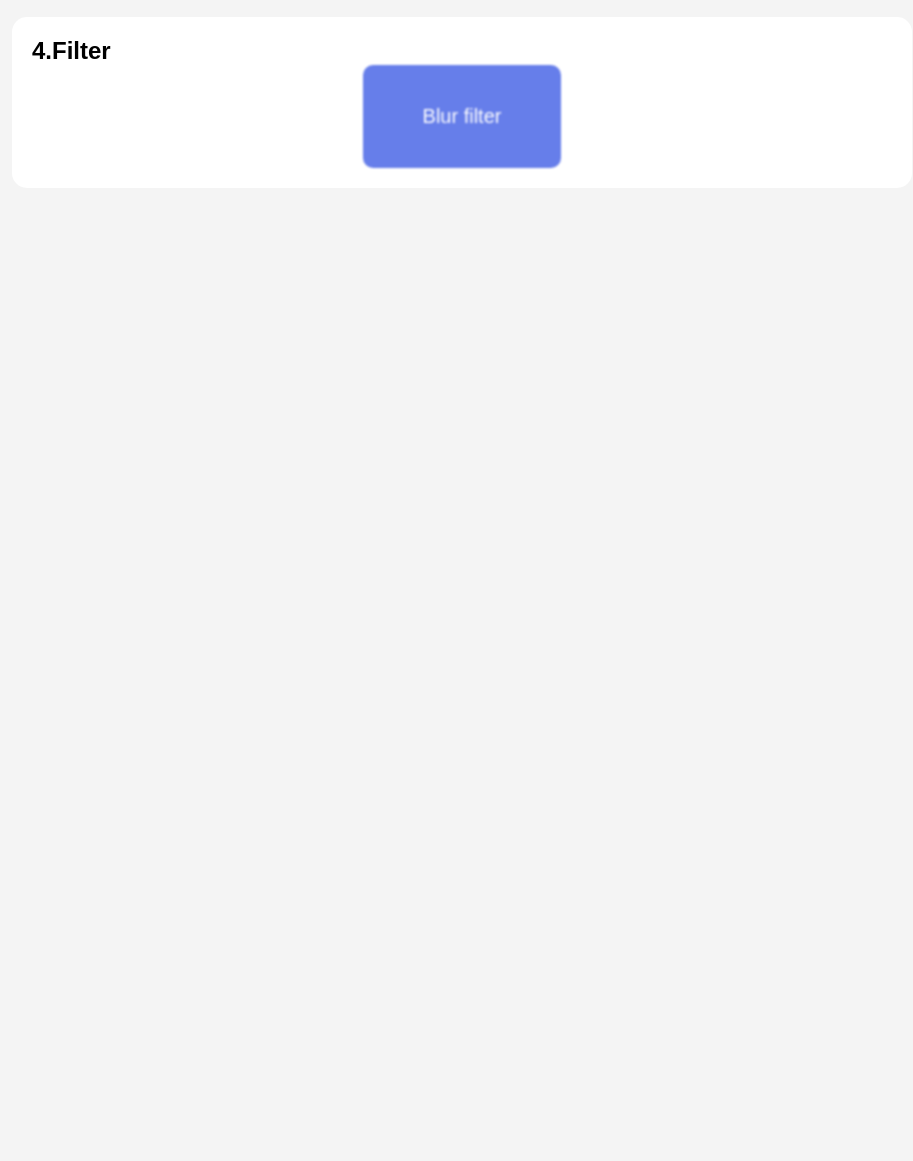
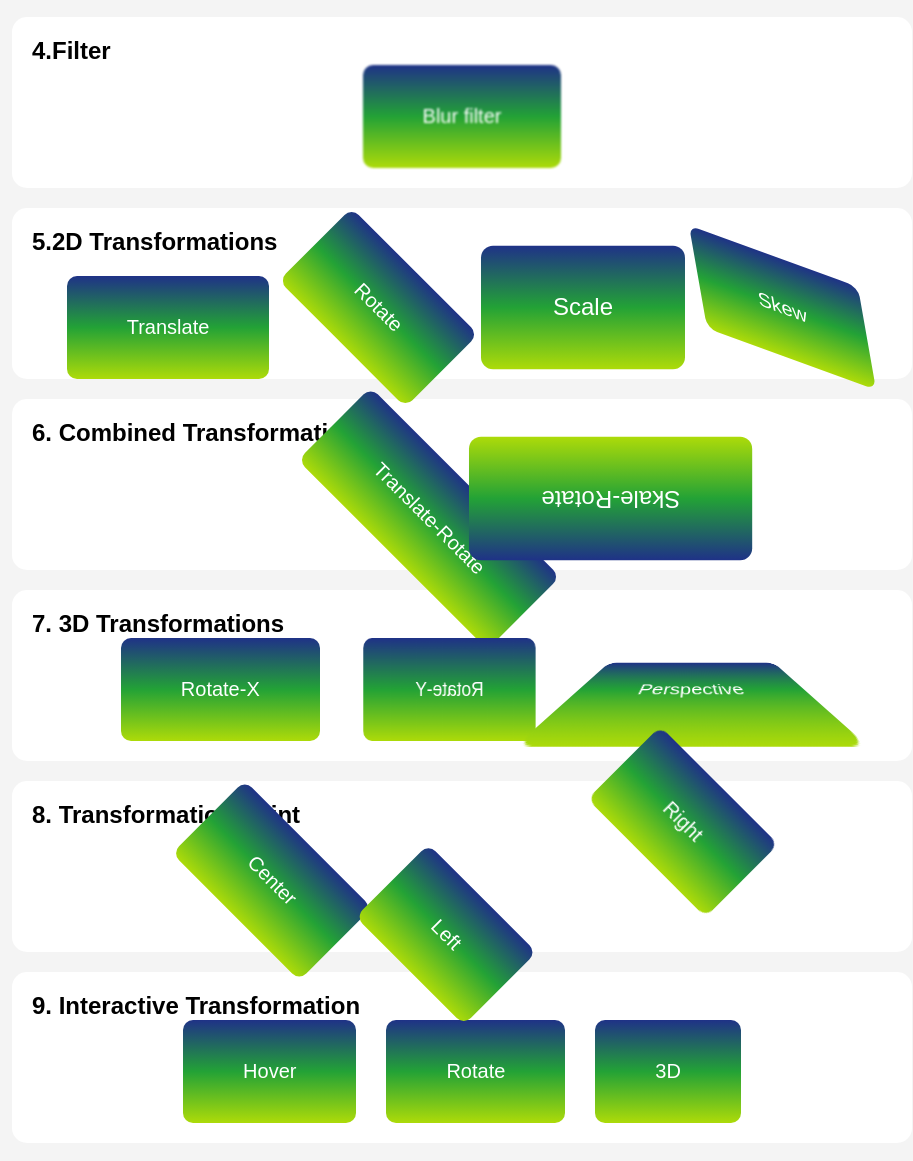
Before and after one commit to tvg22/git-init-repo, a plain HTML site: page DecorativeCSS/index.html in a window 1280 px wide. Shown: the part 611-1772 px from the top of the page, without its empty margins (178-1091 px from the left). Before the commit the page ends 839 px from the top, so only its background shows below. Drawn offline with Linux system fonts and the light colour scheme.

Commit message:
feat: transform CSS

```diff
--- a/DecorativeCSS/index.html
+++ b/DecorativeCSS/index.html
@@ -42,6 +42,52 @@
             <div class="example-box blur-filter">Blur filter</div>
             </div>
         </section>
+
+        <section class="main-section">
+            <h2 class="bg-section__title"> 5.2D Transformations</h2>
+            <div class="example-row">
+            <div class="example-box translate">Translate</div>
+            <div class="example-box rotate"> Rotate</div>
+            <div class="example-box scale">Scale</div>
+            <div class="example-box skew">Skew</div>
+            </div>
+        </section>
+
+
+        <section class="main-section">
+            <h2 class="bg-section__title"> 6. Combined Transformations</h2>
+            <div class="example-row">
+            <div class="example-box translate-rotate">Translate-Rotate</div>
+            <div class="example-box scale-rotate"> Skale-Rotate</div>
+            </div>
+        </section>
+
+          <section class="main-section">
+            <h2 class="bg-section__title"> 7. 3D Transformations</h2>
+            <div class="example-row">
+            <div class="example-box rotate-x">Rotate-X</div>
+            <div class="example-box rotate-y"> Rotate-Y</div>
+            <div class="example-box perspective-basic"> Perspective</div>
+            </div>
+        </section>
+
+        <section class="main-section">
+            <h2 class="bg-section__title"> 8. Transformation Point</h2>
+            <div class="example-row">
+            <div class="example-box point-center">Center</div>
+            <div class="example-box point-left">Left</div>
+            <div class="example-box point-right">Right</div>
+            </div>
+        </section>
+
+             <section class="main-section">
+            <h2 class="bg-section__title"> 9. Interactive Transformation</h2>
+            <div class="example-row">
+            <div class="example-box hover-scale">Hover</div>
+            <div class="example-box hover-rotate">Rotate</div>
+            <div class="example-box hover-3d">3D</div>
+            </div>
+        </section>
     </div>
 </body>
 </html>
--- a/DecorativeCSS/style.css
+++ b/DecorativeCSS/style.css
@@ -29,10 +29,11 @@
     display:flex;
     justify-content: center;
     gap: 30px;
+    flex-wrap: wrap;
 }
 
 .example-box{
-    background: #667eea;
+    background: linear-gradient(#1f3287, #23a236, #addb09);
     color: #fff;
     padding: 40px 60px;
     border-radius: 10px;
@@ -84,3 +85,70 @@
 .blur-filter{
     filter:blur(1px);
 }
+
+.translate{
+    transform: translate(10px, 20px);
+}
+
+.rotate{
+    transform: rotate(45deg);
+}
+
+.scale{
+    transform: scale(1.2);
+}
+
+.skew{
+    transform: skew(10deg, 20deg);
+}
+
+.translate-rotate{
+    transform: translate(100px, 20px) rotate(45deg);
+}
+
+.scale-rotate{
+    transform: scale(1.2) rotate(180deg);
+}
+
+.rotate-x:hover{
+    transition: transform 1s ease-in;
+    transform: rotateX(150deg)
+}
+
+.rotate-y{
+    transform:rotateY(150deg)
+}
+
+.perspective-basic{
+    transform: perspective(100px) rotateX(45deg);
+}
+
+.point-center{
+    transform-origin: center;
+    transform: rotate(45deg);
+}
+
+.point-left{
+    transform-origin: left;
+    transform: rotate(45deg);
+}
+
+.point-right{
+    transform-origin: right;
+    transform: rotate(45deg);
+}
+
+.hover-scale:hover{
+    transition: transform 0.3s ease-in-out;
+    transform: scale(1.2);
+}
+
+.hover-rotate:hover{
+    transition: transform 1s ease-in;
+    transform: rotate(360deg);
+}
+
+.hover-3d:hover{
+    transition: transform 1s ease-out;
+    transform: perspective(100px) rotateX(50deg);
+}
```
